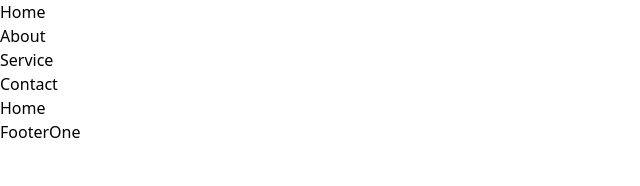
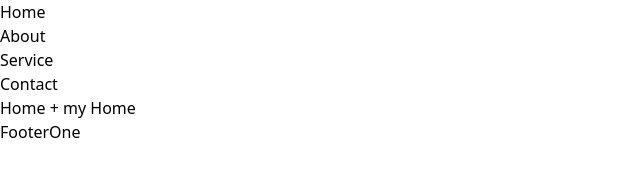
Before and after one commit to gravitonweb-IT/grow-capitals, a React (Create React App) app: page / in a window 1280 px wide. Shown: the top 186 px of the page, without its empty margins (0-640 px from the left). Built offline with nearby package versions, Linux system fonts and the light colour scheme.

Commit message:
router + folders

```diff
--- a/src/Modules/Main/Home.jsx
+++ b/src/Modules/Main/Home.jsx
@@ -2,7 +2,7 @@ import React from 'react'
 
 const Home = () => {
   return (
-    <div>Home</div>
+    <div>Home + my Home</div>
   )
 }
 
```
